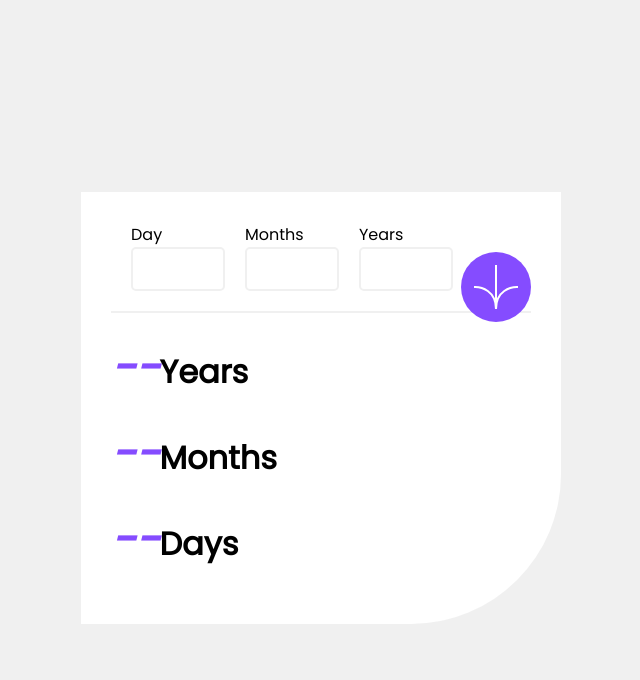
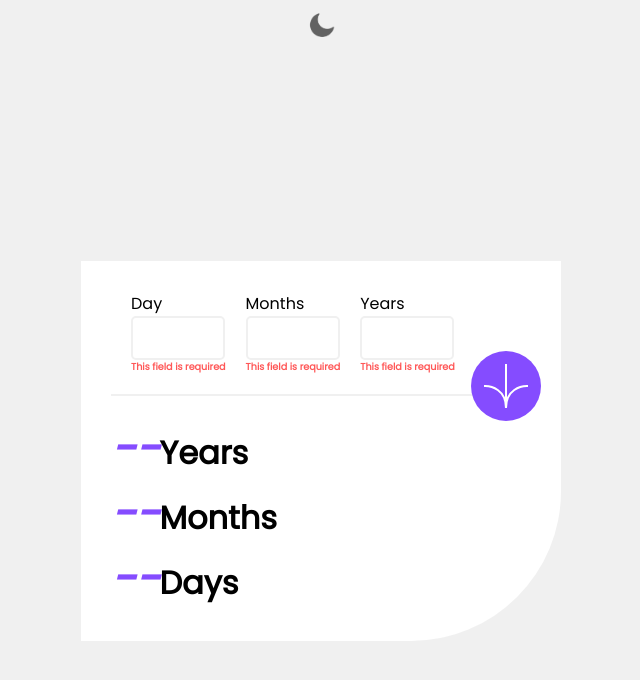
Before and after one commit to ESTHER-OLA/age-calculator-app-group-7, a plain HTML site: page index.html in a window 1280 px wide. Shown: the whole page, without its empty margins (319-959 px from the left). Drawn offline with Linux system fonts and the light colour scheme.

Commit message:
minor changes to html and css

```diff
--- a/index.html
+++ b/index.html
@@ -12,25 +12,30 @@
 
 </head>
 <body>
+    <nav>
+      <img src="./assets/images/moon.png" id="icon" alt="#">
+    </nav>
+
+  <main>
     <div class="container">
       <div class="input-flex">
 
         <div class="input-container">
           <span>Day</span>
           <input type="number" id="day">
-        <small class="error-day"></small>
+          <small class="error-day">This field is required</small>
         </div>
 
         <div class="input-container">
           <span>Months</span>
           <input type="number" id="month">
-        <small class="error-month"></small>
+          <small class="error-month">This field is required</small>
         </div>
 
         <div class="input-container">
           <span>Years</span>
           <input type="number" id="year">
-        <small class="error-year"></small>
+          <small class="error-year">This field is required</small>
         </div>
       </div>
 
@@ -44,7 +49,11 @@
         <h1><span class="output-day">--</span>Days</h1>
       </div>
     </div>
+  </main>
 
-  <script src="./main.js"></script>
+  <footer></footer>
+
+  <script src="./main.js">
+  </script>
 </body>
 </html>
--- a/main.js
+++ b/main.js
@@ -0,0 +1,10 @@
+var icon = document.getElementById("icon");
+
+    icon.onclick = function(){
+        document.body.classList.toggle("dark-theme");
+        if(document.body.classList.contains("dark-theme")){
+            icon.src = "./assets/images/sun.png";
+        }else{
+            icon.src = "./assets/images/moon.png";
+        }
+    }
--- a/style.css
+++ b/style.css
@@ -1,11 +1,16 @@
 :root {
-    --White: hsl(0, 0%, 100%);
-    --Off-white: hsl(0, 0%, 94%);
+    --Primary-color: hsl(0, 0%, 94%);
+    --Secondary-color: hsl(0, 0%, 100%);
     --Light-grey: hsl(0, 0%, 86%);
     --Smokey-grey: hsl(0, 1%, 44%);
     --Off-black: hsl(0, 0%, 8%);
     --Purple: hsl(259, 100%, 65%);
     --Light-red: hsl(0, 100%, 67%);
+    }
+
+    .dark-theme{
+        --Primary-color: hsl(228, 100%, 1%);
+        --Secondary-color: hsl(165, 9%, 17%);
     }
 
     @font-face {
@@ -14,19 +19,36 @@
     }
 
     *{
+        margin: 0;
+        padding: 0;
         font-family: Pop !important;
     }
 
     body{
+        background-color: var(--Primary-color);
+    }
+
+    nav{
+        display: flex;
+        justify-content: center;
+        align-items: center;
+        padding: 10px;
+    }
+
+    #icon{
+        width: 30px;
+        cursor: pointer;
+    }
+
+    main{
         display: flex;
         justify-content: center;
         align-items: center;
         min-height: 100vh;
-        background-color: var(--Off-white);
     }
 
     .container{
-        background-color: var(--White);
+        background-color: var(--Secondary-color);
         width: 420px;
         max-width: 80%;
         padding: 30px;
@@ -35,22 +57,22 @@
     }
 
     input{
+        background-color: var(--Secondary-color);
         width: 70px;
         padding: 10px;
         border-radius: 5px;
-        border: 2px solid var(--Off-white);
+        border: 2px solid var(--Primary-color);
         outline: none;
     }
 
     input:focus{
-        border: 20px solid var(--Purple);
+        border: 2px solid var(--Purple);
     }
 
-    small {
-        color: red;
+    small{
+        color: var(--Light-red);
         font-size: 0.6rem;
         font-weight: bold;
-        text-transform: capitalize;
     }
 
     .submit-btn{
@@ -65,12 +87,13 @@
         border-radius: 50px;
         position: absolute;
         right: 30px;
-        top: 60px;
+        left: 390px;
+        top: 90px;
         cursor: pointer;
     }
 
     .submit-btn:hover{
-        background-color: black;
+        background-color: var(--Off-black);
     }
 
     .output span{
@@ -88,7 +111,7 @@
 
     .input-flex{
         display: flex;
-        border-bottom: 2px solid var(--Off-white);
+        border-bottom: 2px solid var(--Primary-color);
         margin-bottom: 20px;
     }
 
```
Also changed, not shown: assets/images/moon.png (added), assets/images/sun.png (added). Lines whose indentation alone changed are shown as unchanged.
